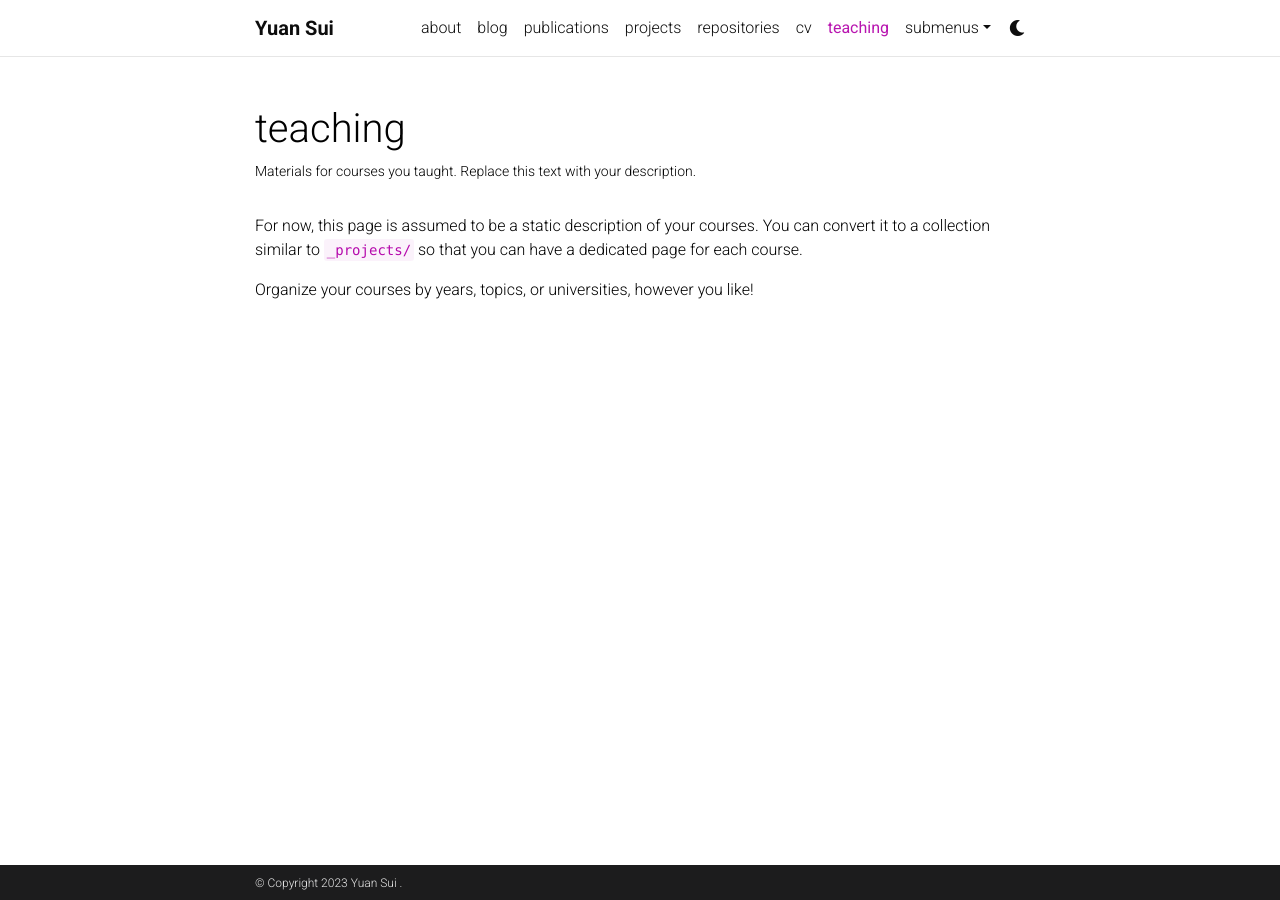
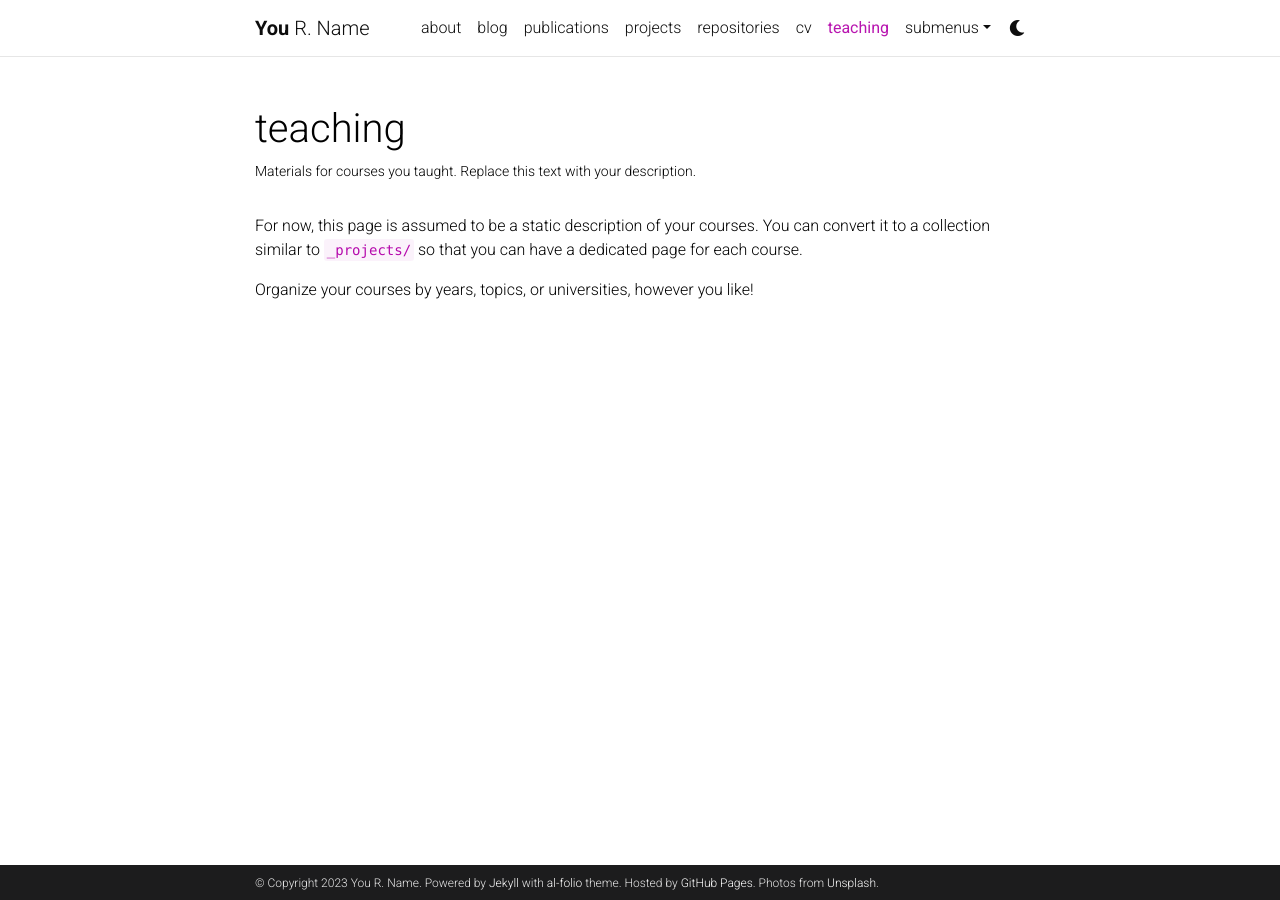
Before and after one commit to sufrepmia/al-folio_theme, a Jekyll site: the page built from _pages/teaching.md, in a window 1280 px wide. Built offline with Jekyll 4.4.1, drawn with Linux system fonts in a browser that asks for light colours; comment, search, counter and statistics services are not loaded; a style sheet for code colours, icons or effects is not loaded.

Commit message:
Update _config.yml

```diff
--- a/_config.yml
+++ b/_config.yml
@@ -3,20 +3,23 @@
 # -----------------------------------------------------------------------------
 
 title: blank # the website title (if blank, full name will be used instead)
-first_name: Yuan Sui
-middle_name:
-last_name:
-email: suiyuan@stu.pku.edu.cn
+first_name: You
+middle_name: R.
+last_name: Name
+email: you@example.com
 description: > # the ">" symbol means to ignore newlines until "footer_text:"
   A simple, whitespace theme for academics. Based on [*folio](https://github.com/bogoli/-folio) design.
 footer_text: >
+  Powered by <a href="https://jekyllrb.com/" target="_blank">Jekyll</a> with <a href="https://github.com/alshedivat/al-folio">al-folio</a> theme.
+  Hosted by <a href="https://pages.github.com/" target="_blank">GitHub Pages</a>.
+  Photos from <a href="https://unsplash.com" target="_blank">Unsplash</a>.
 keywords: jekyll, jekyll-theme, academic-website, portfolio-website  # add your own keywords or leave empty
 
 lang: en # the language of your site (for example: en, fr, cn, ru, etc.)
 icon: ⚛️  # the emoji used as the favicon (alternatively, provide image name in /assets/img/)
 
-url: https://yuansui.website # the base hostname & protocol for your site
-baseurl: # the subpath of your site, e.g. /blog/
+url: https://alshedivat.github.io # the base hostname & protocol for your site
+baseurl: /al-folio # the subpath of your site, e.g. /blog/
 last_updated: false # set to true if you want to display last updated in the footer
 impressum_path:  # set to path to include impressum link in the footer, use the same path as permalink in a page, helps to conform with EU GDPR
 
```
